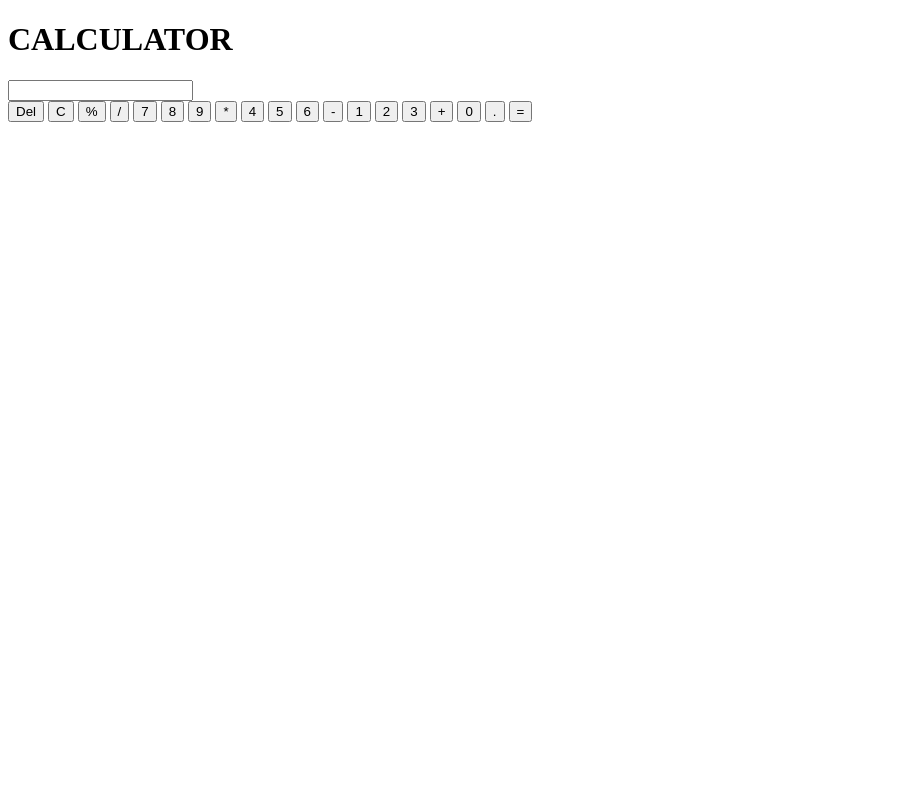
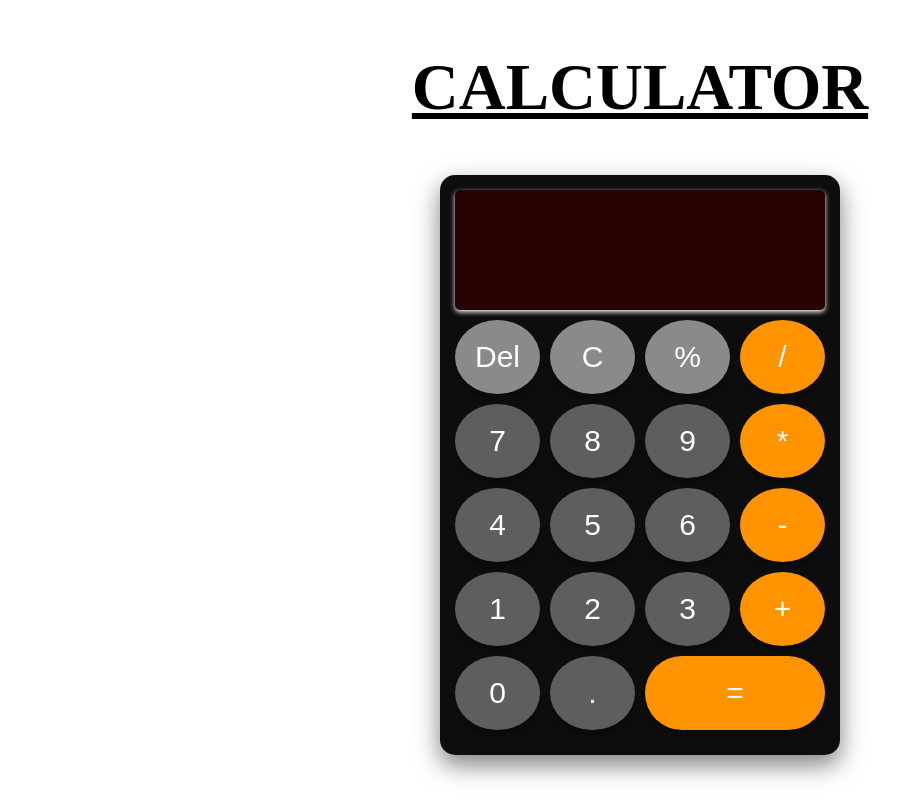
Before and after one commit to Vigneshh22/Simple_Calculator, a plain HTML site: page index.html in a window 1280 px wide. Shown: the whole page, without its empty margins (0-924 px from the left). Drawn offline with Linux system fonts and the light colour scheme.

Commit message:
updated Smoother interface

```diff
--- a/index.html
+++ b/index.html
@@ -4,13 +4,14 @@
     <meta charset="UTF-8">
     <meta name="viewport" content="width=device-width, initial-scale=1.0">
     <title>Simple Calculator</title>
+    <link rel="stylesheet" href="styles.css">
 </head>
 <body>
     <h1>CALCULATOR</h1>
     <div class="calculator">
         <input type="text" id="result" readonly>
         <div class="buttons">
-            <button class="clear">Del</button>
+            <button class="delete">Del</button>
             <button class="clear">C</button>
             <button class="clear">%</button>
             <button class="operator">/</button>
--- a/styles.css
+++ b/styles.css
@@ -2,19 +2,20 @@
     box-sizing: border-box;
     margin: 0;
 }
-h1{
+    h1{
     text-decoration: underline;
     font-size: 65px;
     margin-top: 50px;
     text-align: center;
-}
+    }
+
 .calculator{
     background-color:black;
     padding:15px;
     height:580px;
     max-width: 400px;
     margin: 0 auto;
-    border: solid 1px #ff0000;
+    border: 1px solid rgba(255,255,255,0.1);
     box-shadow: 0 2px 5px rgba(88, 50, 50, 0.3);
     border-radius: 15px;
     margin-top: 50px;
@@ -30,13 +31,14 @@ h1{
     letter-spacing: 2px;
     height:120px;
     width: 100%;
-    padding:30px;
-    font-size: 40px;
+    padding:20px;
+    font-size: 60px;
     border: none;
     border-radius: 5px;
     box-shadow: 0 2px 5px rgb(255, 255, 255);
     background-color: rgb(39, 3, 3);
-    color: white;
+    color : white;
+
 }
 
 .buttons{
@@ -47,13 +49,13 @@ h1{
 }
 
 button{
-    padding: 20px;
+    padding:20px;
     font-size:30px;
     border: none;
     border-radius: 50%;
     cursor: pointer;
     transition: transform 0.15s ease, background-color 0.2s;
-    box-shadow: 0 4px 10px rgba(0,0,0,0.3);
+    box-shadow: 0 5px 10px rgba(0,0,0,0.35);
     transition: all 0.2s cubic-bezier(.25,.8,.25,1);
 }
 
@@ -61,7 +63,7 @@ button:hover{
     background-color:#fff;
     color: black;
     transform: scale(1.15);
-    box-shadow: 0 0 15px rgba(255,255,255,0.3);
+    box-shadow: 0 10px 18px rgba(255,255,255,0.25);
     filter: brightness(1.2);
 }
 
@@ -70,6 +72,18 @@ button:active {
     box-shadow: 0 0 12px rgba(255,147,0,0.8);
 }
 
+button:focus {
+    outline: none;
+    box-shadow: 0 0 15px rgba(255, 147, 0, 0.7);
+}
+.delete{
+    background-color:rgb(138,138,138);
+    color:white;
+}
+.delete:hover{
+    background-color: red;
+    color: black;
+}
 .clear{
     background-color:rgb(138,138,138);
     color:white;
@@ -101,6 +115,7 @@ button:active {
     background-color: #ff9300;
     grid-column: span 2;
     color: white;
+    font-size: 30px;
 }
 .equals:hover{
     background-color:rgb(122, 116, 207);
```
